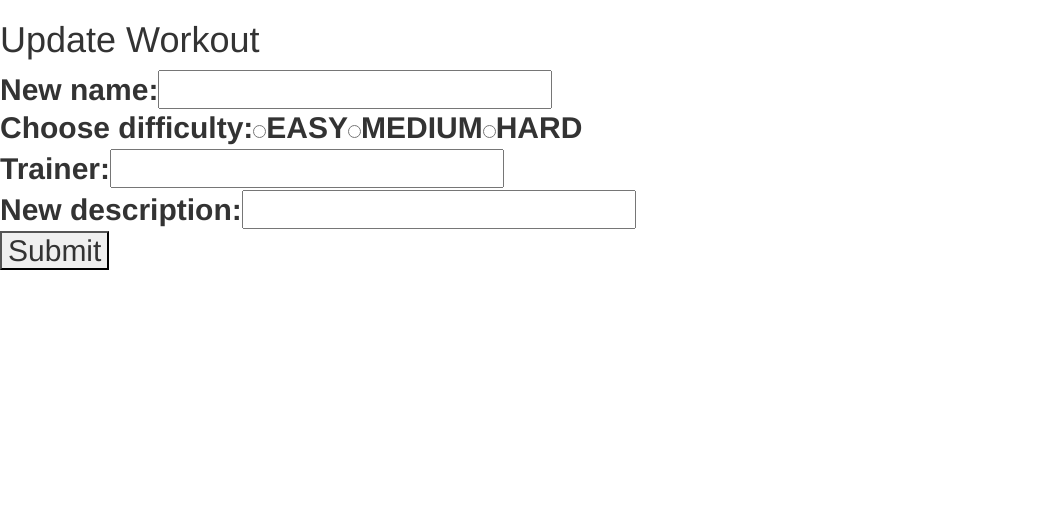
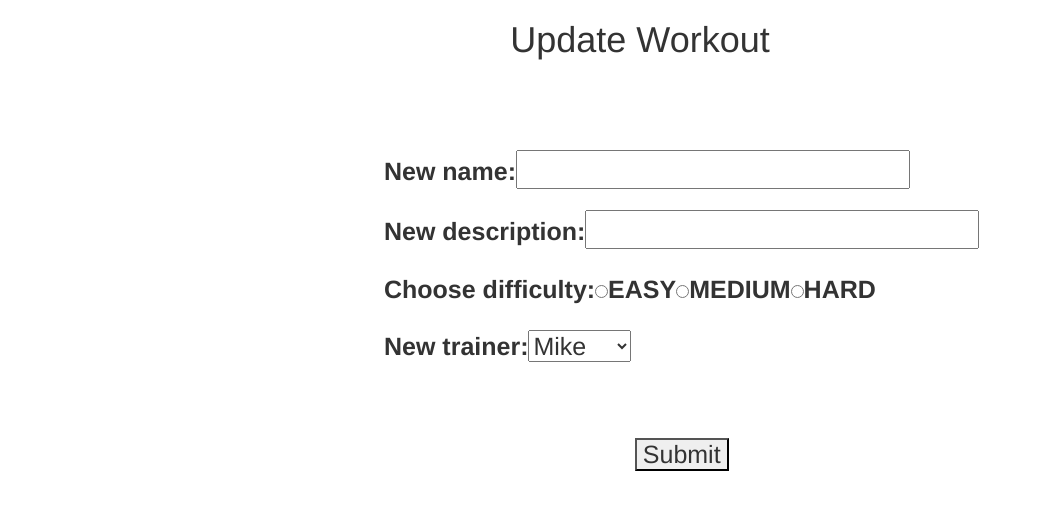
Before and after one commit to CCMV2/GymApplication, an Angular app in the folder GymAppUI/: page /updateworkout in a window 1280 px wide. Shown: the top 510 px of the page, without its empty margins (0-1042 px from the left). Built offline with nearby package versions, Linux system fonts and the light colour scheme.

Commit message:
workout pages modified + css added

```diff
--- a/GymAppUI/src/app/create-workout/create-workout.component.css
+++ b/GymAppUI/src/app/create-workout/create-workout.component.css
@@ -5,16 +5,17 @@ h1{
 form{
     position: absolute;
     padding-top: 70px;
-    left: 35%;
+    left: 30%;
 }
 
 #button{
     padding-top: 60px;
     text-align: center;
+    left: 30%;
 }
 
 button{
-    font-size: 30px;
+    font-size: 25px;
 }
 
 div{
@@ -23,7 +24,7 @@ div{
 }
 
 select{
-    font-size: 20px;
+    font-size: 25px;
 }
 
 option{
--- a/GymAppUI/src/app/create-workout/create-workout.component.html
+++ b/GymAppUI/src/app/create-workout/create-workout.component.html
@@ -4,6 +4,10 @@
         <div>
           <label for="wname">Name: </label>
           <input type="text" name="wname" id="wname"><br>
+        </div>
+        <div>
+            <label for="description">Description: </label>
+            <input type="text" name="description" id="description"><br>
         </div>
         <div>
             <label for="difficulty">Choose difficulty: </label>
@@ -25,10 +29,6 @@
                 <option>Marcel</option>
             </select>
         </div>
-        <div>
-            <label for="description">Description: </label>
-            <input type="text" name="description" id="description"><br>
-        </div>
         <div id = "button">
             <button type="submit">Submit</button>
         </div>
--- a/GymAppUI/src/app/list-workout/list-workout.component.css
+++ b/GymAppUI/src/app/list-workout/list-workout.component.css
@@ -0,0 +1,28 @@
+form{
+    position: relative;
+    background-color: aqua;
+}
+table, th, td{
+    border: 2px solid black;
+    font-size: 30px;
+    text-align: center;
+    padding: 10px 10px;
+}
+
+table{
+    position: absolute;
+    border-collapse: collapse;
+    top: 30px;
+    left: 15%;
+    right: 15%;
+    width: 70%;
+}
+
+h1{
+    text-align: center;
+    font-size: 50px;
+}
+
+input{
+    font-size: 25px;
+}
--- a/GymAppUI/src/app/list-workout/list-workout.component.html
+++ b/GymAppUI/src/app/list-workout/list-workout.component.html
@@ -1,3 +1,7 @@
+<h1>
+  Workout List
+</h1>
+<form>
    <table>
       <tr>
           <th>
@@ -11,6 +15,9 @@
           </th>
           <th>
               Description
+          </th>
+          <th colspan="2">
+              Operations
           </th>
       </tr>
       <tr>
@@ -54,3 +61,4 @@
           </td>
       </tr>
   </table>
+</form>
--- a/GymAppUI/src/app/update-workout/update-workout.component.css
+++ b/GymAppUI/src/app/update-workout/update-workout.component.css
@@ -0,0 +1,35 @@
+h1{
+    text-align: center;
+}
+
+form{
+    position: absolute;
+    padding-top: 70px;
+    left: 30%;
+}
+
+#button{
+    padding-top: 60px;
+    text-align: center;
+}
+
+button{
+    font-size: 25px;
+}
+
+div{
+    padding-top: 10px;
+    padding-bottom: 10px;
+}
+
+select{
+    font-size: 25px;
+}
+
+option{
+    font-size: 20px;
+}
+
+label{
+    font-size: 25px;
+}
--- a/GymAppUI/src/app/update-workout/update-workout.component.html
+++ b/GymAppUI/src/app/update-workout/update-workout.component.html
@@ -6,28 +6,30 @@
           <input type="text" name="wname" id="wname"><br>
         </div>
         <div>
-    <label for="difficulty">Choose difficulty: </label>
-    <input type="radio" id="easy"
-     name="difficulty" value="easy">
-    <label for="easy">EASY</label>
-
-    <input type="radio" id="medium"
-     name="difficulty" value="medium">
-    <label for="medium">MEDIUM</label>
-
-    <input type="radio" id="hard"
-     name="difficulty" value="hard">
-    <label for="hard">HARD</label>
-  </div>
-  <div>
-    <label for="trainer">Trainer: </label>
-    <input type="text" name="trainer" id="trainer"><br>
-  </div>
-  <div>
             <label for="description">New description: </label>
             <input type="text" name="description" id="description"><br>
         </div>
         <div>
+          <label for="difficulty">Choose difficulty: </label>
+          <input type="radio" id="easy" name="difficulty" value="easy">
+          <label for="easy">EASY</label>
+          <input type="radio" id="medium" name="difficulty" value="medium">
+          <label for="medium">MEDIUM</label>
+          <input type="radio" id="hard" name="difficulty" value="hard">
+          <label for="hard">HARD</label>
+      </div>
+        <div>
+          <label for="trainer">New trainer: </label>
+          <select>
+              <option>Mike</option>
+              <option>Johnny</option>
+              <option>Mark</option>
+              <option>Cena</option>
+              <option>Jimmy</option>
+              <option>Marcel</option>
+          </select>
+      </div>
+        <div id = "button">
             <button type="submit">Submit</button>
         </div>
     </form>
```
Lines whose indentation alone changed are shown as unchanged.
